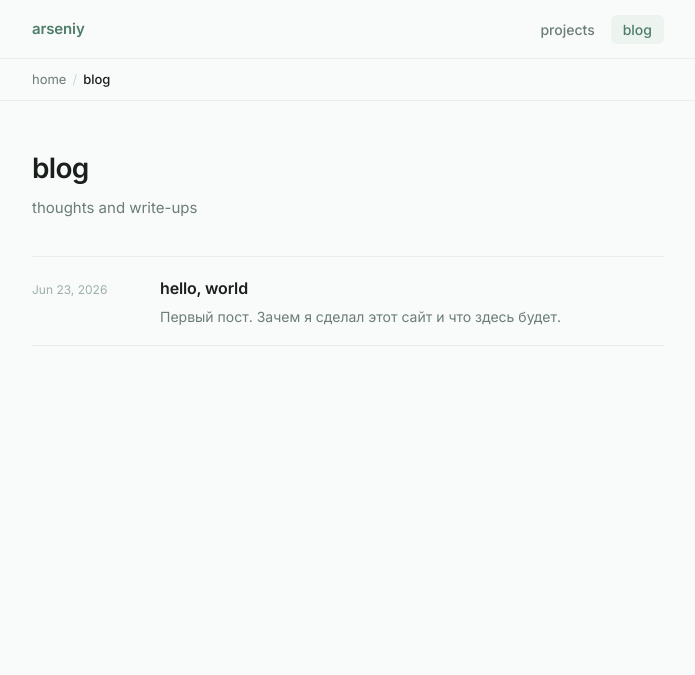
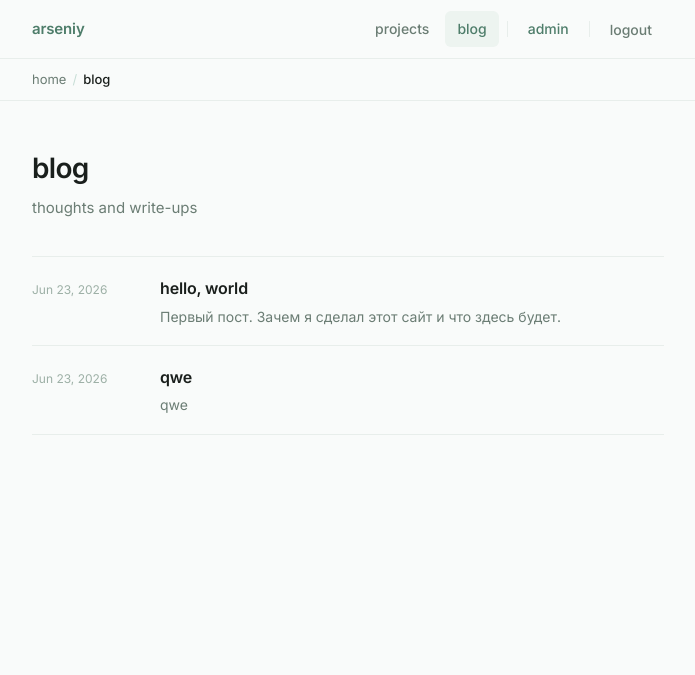
Before and after one commit to Arseniy404/website, a FastAPI app: page /blog in a window 1280 px wide. Shown: the top 675 px of the page, without its empty margins (292-987 px from the left). Run offline with FastAPI, Linux system fonts and the light colour scheme; the visitor is signed in with stand-in values (Sample User, id 1).

Commit message:
Add site-wide auth gate with admin and guest roles
All public pages now require login. /login offers two options:
admin (username+password) or guest (one click). Admins see /admin
link in nav and can access the admin panel. Guests can browse but
not access /admin. Session stores role ('admin'|'guest').

Co-Authored-By: Claude Sonnet 4.6 <noreply@anthropic.com>

```diff
--- /dev/null
+++ b/content/blog/qwe.md
@@ -0,0 +1,8 @@
+---
+date: '2026-06-23'
+description: qwe
+draft: false
+title: qwe
+---
+
+qweqwe
--- a/main.py
+++ b/main.py
@@ -91,31 +91,86 @@ def slugify(title: str) -> str:
     return slug.strip("-")
 
 
-def is_authenticated(request: Request) -> bool:
-    return request.session.get("authenticated") is True
+# ── Session helpers ───────────────────────────────────────────
+def get_role(request: Request) -> str | None:
+    """Returns 'admin', 'guest', or None."""
+    return request.session.get("role")
 
 
-def check_auth(request: Request):
-    if not is_authenticated(request):
-        raise HTTPException(
-            status_code=303,
-            headers={"Location": "/admin/login"},
-        )
+def require_site_access(request: Request):
+    """Any logged-in user (admin or guest) can access public pages."""
+    if get_role(request) is None:
+        raise HTTPException(303, headers={"Location": "/login"})
 
 
-# ── Public routes ─────────────────────────────────────────────
+def require_admin(request: Request):
+    """Only admins can access admin pages."""
+    role = get_role(request)
+    if role != "admin":
+        target = "/login" if role is None else "/"
+        raise HTTPException(303, headers={"Location": target})
+
+
+# ── Login / logout ────────────────────────────────────────────
+@app.get("/login", response_class=HTMLResponse)
+def login_page(request: Request):
+    if get_role(request) is not None:
+        return RedirectResponse("/", status_code=303)
+    return templates.TemplateResponse(request, "login.html", {"error": None})
+
+
+@app.post("/login", response_class=HTMLResponse)
+def login_admin(
+    request: Request,
+    username: str = Form(...),
+    password: str = Form(...),
+):
+    valid = (
+        username == ADMIN_USERNAME
+        and ADMIN_PASSWORD_HASH
+        and bcrypt.checkpw(password.encode(), ADMIN_PASSWORD_HASH)
+    )
+    if not valid:
+        return templates.TemplateResponse(
+            request, "login.html",
+            {"error": "incorrect username or password"},
+            status_code=401,
+        )
+    request.session["role"] = "admin"
+    return RedirectResponse("/", status_code=303)
+
+
+@app.post("/login/guest")
+def login_guest(request: Request):
+    request.session["role"] = "guest"
+    return RedirectResponse("/", status_code=303)
+
+
+@app.post("/logout")
+def logout(request: Request):
+    request.session.clear()
+    return RedirectResponse("/login", status_code=303)
+
+
+# ── Public routes (require any login) ────────────────────────
 @app.get("/", response_class=HTMLResponse)
 def index(request: Request):
+    require_site_access(request)
     return templates.TemplateResponse(
-        request, "index.html", {"projects": PROJECTS[:3]}
+        request, "index.html", {
+            "projects": PROJECTS[:3],
+            "role": get_role(request),
+        }
     )
 
 
 @app.get("/projects", response_class=HTMLResponse)
 def projects(request: Request):
+    require_site_access(request)
     return templates.TemplateResponse(
         request, "projects.html", {
             "projects": PROJECTS,
+            "role": get_role(request),
             "breadcrumbs": [{"label": "projects", "url": None}],
         }
     )
@@ -123,9 +178,11 @@ def projects(request: Request):
 
 @app.get("/blog", response_class=HTMLResponse)
 def blog(request: Request):
+    require_site_access(request)
     return templates.TemplateResponse(
         request, "blog.html", {
             "posts": load_posts(),
+            "role": get_role(request),
             "breadcrumbs": [{"label": "blog", "url": None}],
         }
     )
@@ -133,12 +190,14 @@ def blog(request: Request):
 
 @app.get("/blog/{slug}", response_class=HTMLResponse)
 def post(request: Request, slug: str):
+    require_site_access(request)
     for p in load_posts():
         if p["slug"] == slug:
             return templates.TemplateResponse(
                 request, "post.html", {
                     "post": p,
                     "body_html": render_markdown(p["body"]),
+                    "role": get_role(request),
                     "breadcrumbs": [
                         {"label": "blog", "url": "/blog"},
                         {"label": p["title"], "url": None},
@@ -148,41 +207,10 @@ def post(request: Request, slug: str):
     raise HTTPException(status_code=404, detail="Post not found")
 
 
-# ── Auth routes ───────────────────────────────────────────────
-@app.get("/admin/login", response_class=HTMLResponse)
-def login_page(request: Request):
-    if is_authenticated(request):
-        return RedirectResponse("/admin", status_code=303)
-    return templates.TemplateResponse(request, "admin/login.html", {"error": None})
-
-
-@app.post("/admin/login", response_class=HTMLResponse)
-def login(request: Request, username: str = Form(...), password: str = Form(...)):
-    valid = (
-        username == ADMIN_USERNAME
-        and ADMIN_PASSWORD_HASH
-        and bcrypt.checkpw(password.encode(), ADMIN_PASSWORD_HASH)
-    )
-    if not valid:
-        return templates.TemplateResponse(
-            request, "admin/login.html",
-            {"error": "incorrect username or password"},
-            status_code=401,
-        )
-    request.session["authenticated"] = True
-    return RedirectResponse("/admin", status_code=303)
-
-
-@app.post("/admin/logout")
-def logout(request: Request):
-    request.session.clear()
-    return RedirectResponse("/admin/login", status_code=303)
-
-
 # ── Admin routes ──────────────────────────────────────────────
 @app.get("/admin", response_class=HTMLResponse)
 def admin_dashboard(request: Request):
-    check_auth(request)
+    require_admin(request)
     return templates.TemplateResponse(
         request, "admin/dashboard.html", {"posts": load_all_posts()}
     )
@@ -190,7 +218,7 @@ def admin_dashboard(request: Request):
 
 @app.get("/admin/new", response_class=HTMLResponse)
 def admin_new(request: Request):
-    check_auth(request)
+    require_admin(request)
     return templates.TemplateResponse(
         request, "admin/editor.html", {
             "post": None,
@@ -208,22 +236,21 @@ def admin_create(
     draft: bool = Form(False),
     body: str = Form(""),
 ):
-    check_auth(request)
+    require_admin(request)
     slug = slugify(title)
     path = BLOG_DIR / f"{slug}.md"
     if path.exists():
         slug = f"{slug}-2"
         path = BLOG_DIR / f"{slug}.md"
-
-    post = frontmatter.Post(body, title=title, description=description,
-                            date=date_, draft=draft)
-    path.write_text(frontmatter.dumps(post))
-    return RedirectResponse(f"/admin", status_code=303)
+    p = frontmatter.Post(body, title=title, description=description,
+                         date=date_, draft=draft)
+    path.write_text(frontmatter.dumps(p))
+    return RedirectResponse("/admin", status_code=303)
 
 
 @app.get("/admin/edit/{slug}", response_class=HTMLResponse)
 def admin_edit(request: Request, slug: str):
-    check_auth(request)
+    require_admin(request)
     path = BLOG_DIR / f"{slug}.md"
     if not path.exists():
         raise HTTPException(status_code=404)
@@ -253,19 +280,19 @@ def admin_update(
     draft: bool = Form(False),
     body: str = Form(""),
 ):
-    check_auth(request)
+    require_admin(request)
     path = BLOG_DIR / f"{slug}.md"
     if not path.exists():
         raise HTTPException(status_code=404)
-    post = frontmatter.Post(body, title=title, description=description,
-                            date=date_, draft=draft)
-    path.write_text(frontmatter.dumps(post))
+    p = frontmatter.Post(body, title=title, description=description,
+                         date=date_, draft=draft)
+    path.write_text(frontmatter.dumps(p))
     return RedirectResponse("/admin", status_code=303)
 
 
 @app.post("/admin/delete/{slug}")
 def admin_delete(request: Request, slug: str):
-    check_auth(request)
+    require_admin(request)
     path = BLOG_DIR / f"{slug}.md"
     if path.exists():
         path.unlink()
--- a/static/style.css
+++ b/static/style.css
@@ -93,6 +93,25 @@ main.container { flex: 1; padding-block: 2.75rem; }
   color: var(--green);
   background: var(--green-subtle);
 }
+
+.nav-sep { width: 1px; height: 16px; background: var(--border); margin-inline: .25rem; align-self: center; }
+.nav-links li { display: flex; align-items: center; }
+
+.nav-admin-link { color: var(--green) !important; }
+
+.btn-nav-logout {
+  font-size: .875rem;
+  font-weight: 500;
+  color: var(--muted);
+  background: none;
+  border: none;
+  cursor: pointer;
+  font-family: inherit;
+  padding: .375rem .75rem;
+  border-radius: var(--radius-sm);
+  transition: color .15s, background .15s;
+}
+.btn-nav-logout:hover { color: var(--fg); background: var(--green-subtle); }
 
 /* ── Footer ──────────────────────────────────────────────────── */
 .site-footer {
@@ -451,6 +470,12 @@ main.container { flex: 1; padding-block: 2.75rem; }
   font-size: 1.375rem;
   font-weight: 600;
   letter-spacing: -.02em;
+  margin-bottom: .35rem;
+}
+
+.login-sub {
+  font-size: .875rem;
+  color: var(--muted);
   margin-bottom: 1.5rem;
 }
 
@@ -465,6 +490,21 @@ main.container { flex: 1; padding-block: 2.75rem; }
 }
 
 .login-form { display: flex; flex-direction: column; gap: 1rem; }
+
+.login-divider {
+  display: flex;
+  align-items: center;
+  gap: .75rem;
+  margin-block: 1.25rem;
+  color: var(--faint);
+  font-size: .8125rem;
+}
+.login-divider::before,
+.login-divider::after {
+  content: '';
+  flex: 1;
+  border-top: 1px solid var(--border);
+}
 
 /* ── Admin — shared ──────────────────────────────────────────── */
 .nav-admin-actions {
--- a/templates/base.html
+++ b/templates/base.html
@@ -14,6 +14,18 @@
         <ul class="nav-links">
           <li><a href="/projects" {% if active == 'projects' %}class="active"{% endif %}>projects</a></li>
           <li><a href="/blog" {% if active == 'blog' %}class="active"{% endif %}>blog</a></li>
+          {% if role == 'admin' %}
+          <li class="nav-sep"></li>
+          <li><a href="/admin" class="nav-admin-link">admin</a></li>
+          {% endif %}
+          <li class="nav-sep"></li>
+          <li>
+            <form method="post" action="/logout">
+              <button type="submit" class="btn-nav-logout">
+                {% if role == 'guest' %}exit{% else %}logout{% endif %}
+              </button>
+            </form>
+          </li>
         </ul>
       </nav>
     </header>
```
Also changed, not shown: templates/login.html (added, +44 -0 lines).
